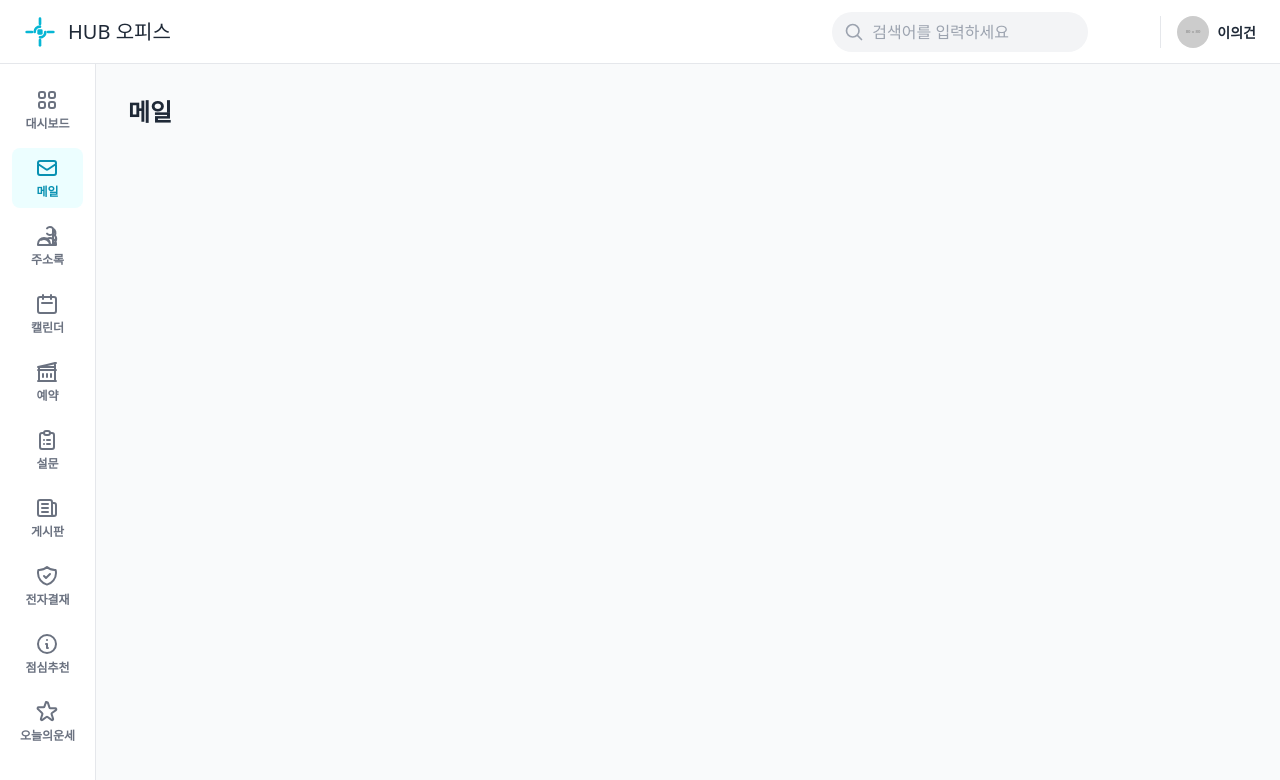
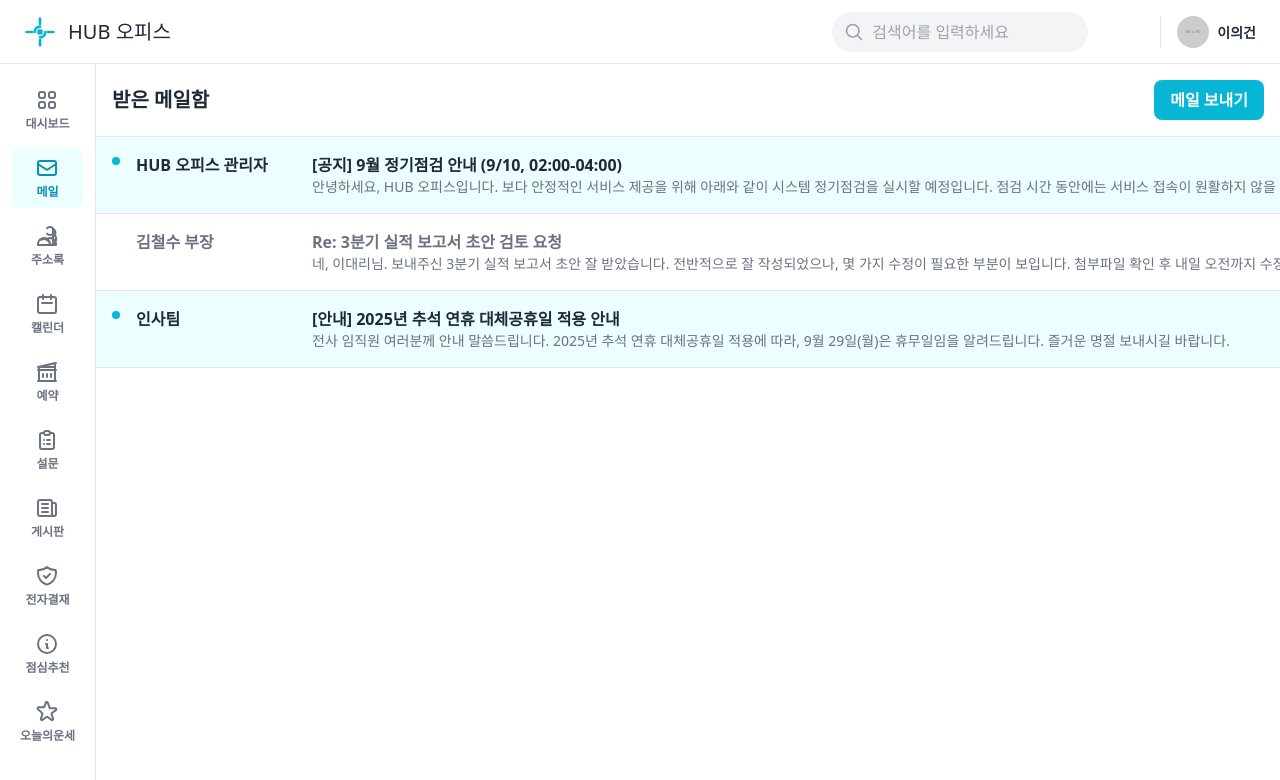
Before and after one commit to leeeeegun/250901_office-dashboard-frontend, a React (Vite) app: page / in a window 1280 px wide. Both pictures are taken after a click on the button "메일". Shown: the top 780 px of the page. Built offline with nearby package versions, Linux system fonts and the light colour scheme.

Commit message:
feat: [이의건] 메일 페이지 메일 활성화 업데이트 [ODF-FRONT-17]

```diff
--- a/src/pages/MailPage.jsx
+++ b/src/pages/MailPage.jsx
@@ -1,12 +1,66 @@
-import React from 'react';
+import React, { useState } from 'react';
+import { emails as initialEmails } from '../data/mockData.js';
+import ComposeMail from '../components/mail/ComposeMail.jsx';
 
 const MailPage = () => {
+    // 메일 목록 데이터를 저장하고 관리하는 공간
+    const [emails, setEmails] = useState(initialEmails);
+    // 작성 창을 보여줄지 말지 결정하는 스위치 역할 (true면 보이고, false면 안보임)
+    const [isComposing, setIsComposing] = useState(false);
+
+    const handleSendMail = (mailData) => {
+        console.log('보낸 메일:', mailData);
+        alert(`'${mailData.recipient}'님에게 메일이 성공적으로 발송되었습니다!`);
+    };
+
     return (
-        <div className="p-8">
-            <h1 className="text-2xl font-bold">메일</h1>
-            { /* 메일 관련 UI 추가해야 함 */}
-        </div>
-    )
-}
+        <main className="flex-1 flex flex-col bg-white overflow-hidden">
+            {/* 메일 페이지 헤더 */}
+            <header className="p-4 border-b flex justify-between items-center flex-shrink-0">
+                <h1 className="text-xl font-bold">받은 메일함</h1>
+                {/* '메일 보내기' 버튼을 누르면 isComposing 스위치를 true로 바꿔서 작성 창을 띄움 */}
+                <button
+                    onClick={() => setIsComposing(true)}
+                    className="px-4 py-2 rounded-lg bg-cyan-500 text-white font-semibold hover:bg-cyan-600"
+                >
+                    메일 보내기
+                </button>
+            </header>
+
+            {/* 메일 목록 */}
+            <div className="overflow-y-auto">
+                <ul>
+                    {emails.map(email => (
+                        <li
+                            key={email.id}
+                            // 안 읽은 메일(isRead: false)은 배경색을 다르게 표시
+                            className={`p-4 border-b flex items-start gap-4 cursor-pointer hover:bg-gray-50 ${!email.isRead ? 'bg-cyan-50' : ''}`}
+                        >
+                            {/* 안 읽은 메일을 표시하는 작은 점 */}
+                            <div className={`mt-1 flex-shrink-0 w-2 h-2 rounded-full ${!email.isRead ? 'bg-cyan-500' : 'bg-transparent'}`}></div>
+                            <div className="w-40 flex-shrink-0">
+                                <p className={`font-semibold truncate ${!email.isRead ? 'text-gray-800' : 'text-gray-500'}`}>{email.sender}</p>
+                            </div>
+                            <div className="flex-1">
+                                <p className={`font-semibold truncate ${!email.isRead ? 'text-gray-800' : 'text-gray-500'}`}>{email.subject}</p>
+                                <p className="text-sm text-gray-500 truncate">{email.snippet}</p>
+                            </div>
+                            <div className="w-24 text-right flex-shrink-0">
+                                <p className="text-sm text-gray-500">{email.timestamp}</p>
+                            </div>
+                        </li>
+                    ))}
+                </ul>
+            </div>
+
+            {isComposing && (
+                <ComposeMail
+                    onClose={() => setIsComposing(false)} // 닫기 버튼을 누르면 스위치를 false로 바꿔서 창을 닫음
+                    onSend={handleSendMail}               // 보내기 버튼을 누르면 handleSendMail 함수를 실행
+                />
+            )}
+        </main>
+    );
+};
 
 export default MailPage;
```
